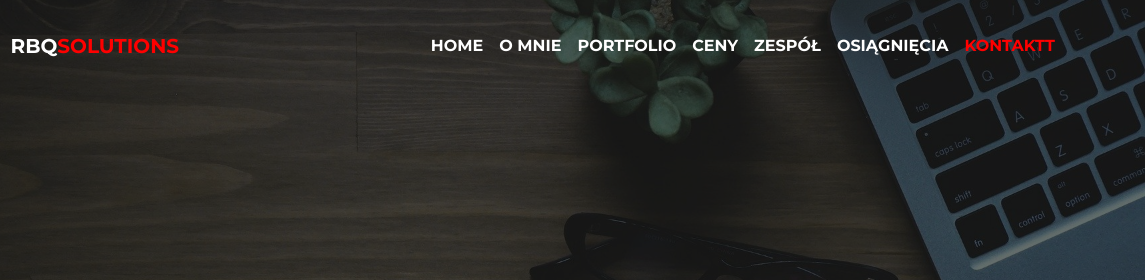
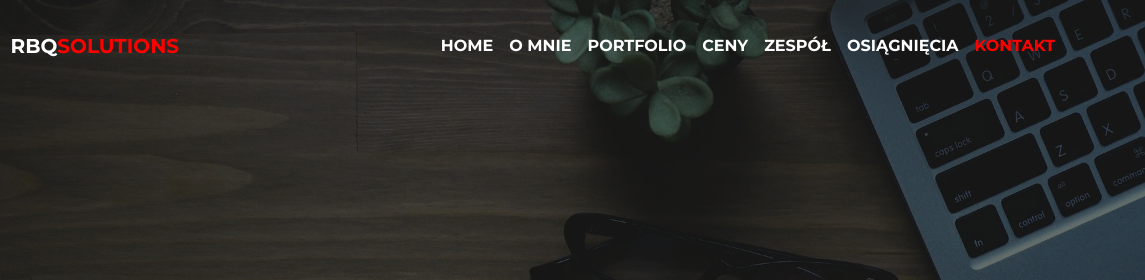
Before and after one commit to GR1807/Projekt-portfolio, a plain HTML site: page index.html in a window 1280 px wide. Shown: the top 280 px of the page, 135-1280 px from the left. Drawn offline with nearby package versions, Linux system fonts and the light colour scheme.

Commit message:
Zmiana w elemencie menu "kontakt"

```diff
--- a/index.html
+++ b/index.html
@@ -35,7 +35,7 @@
                     <a class="nav-link" href="#prices">ceny</a>
                     <a class="nav-link" href="#team">zespół</a>
                     <a class="nav-link" href="#achivements">osiągnięcia</a>
-                    <a class="nav-link" href="#contact">kontaktt</a>
+                    <a class="nav-link" href="#contact">kontakt</a>
                 </div>
             </div>
         </div>
```
